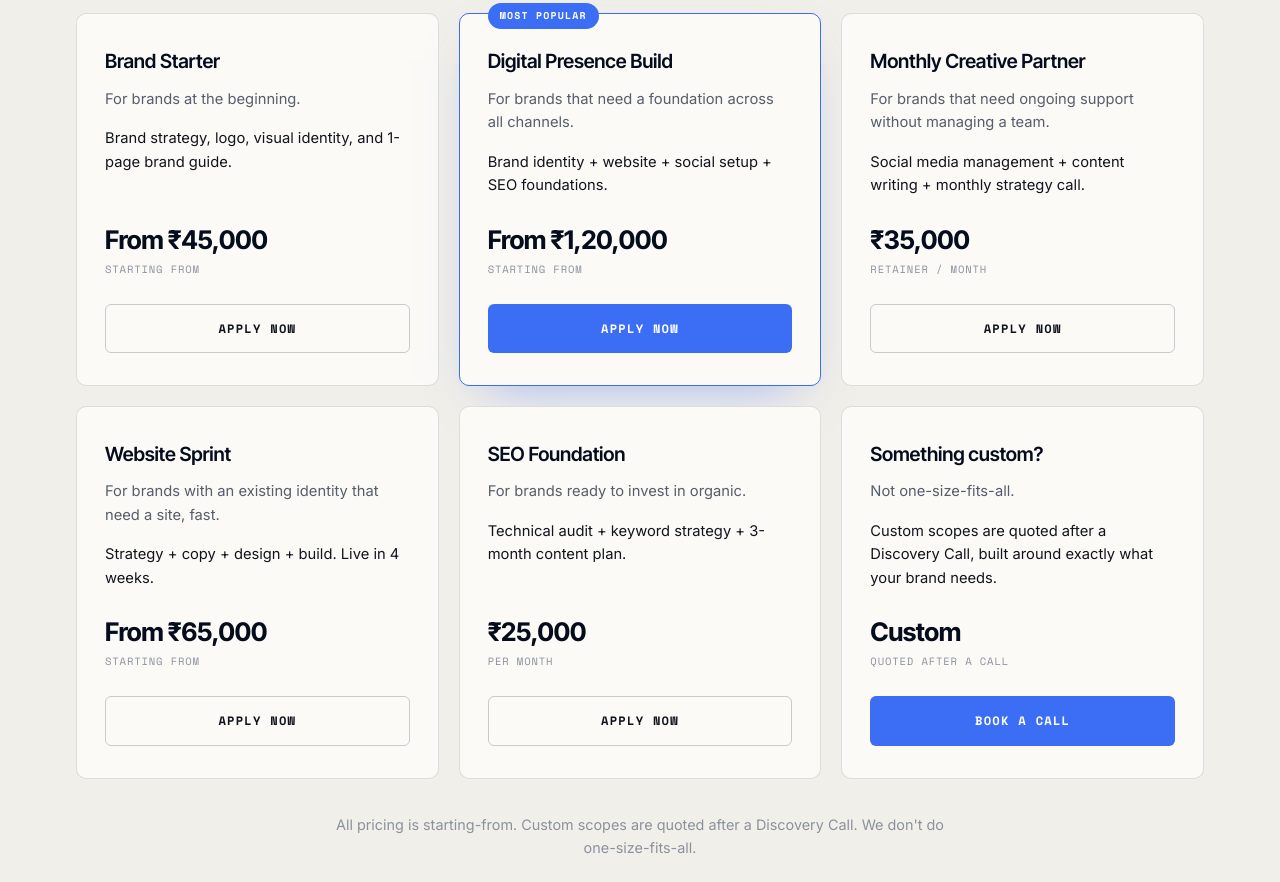
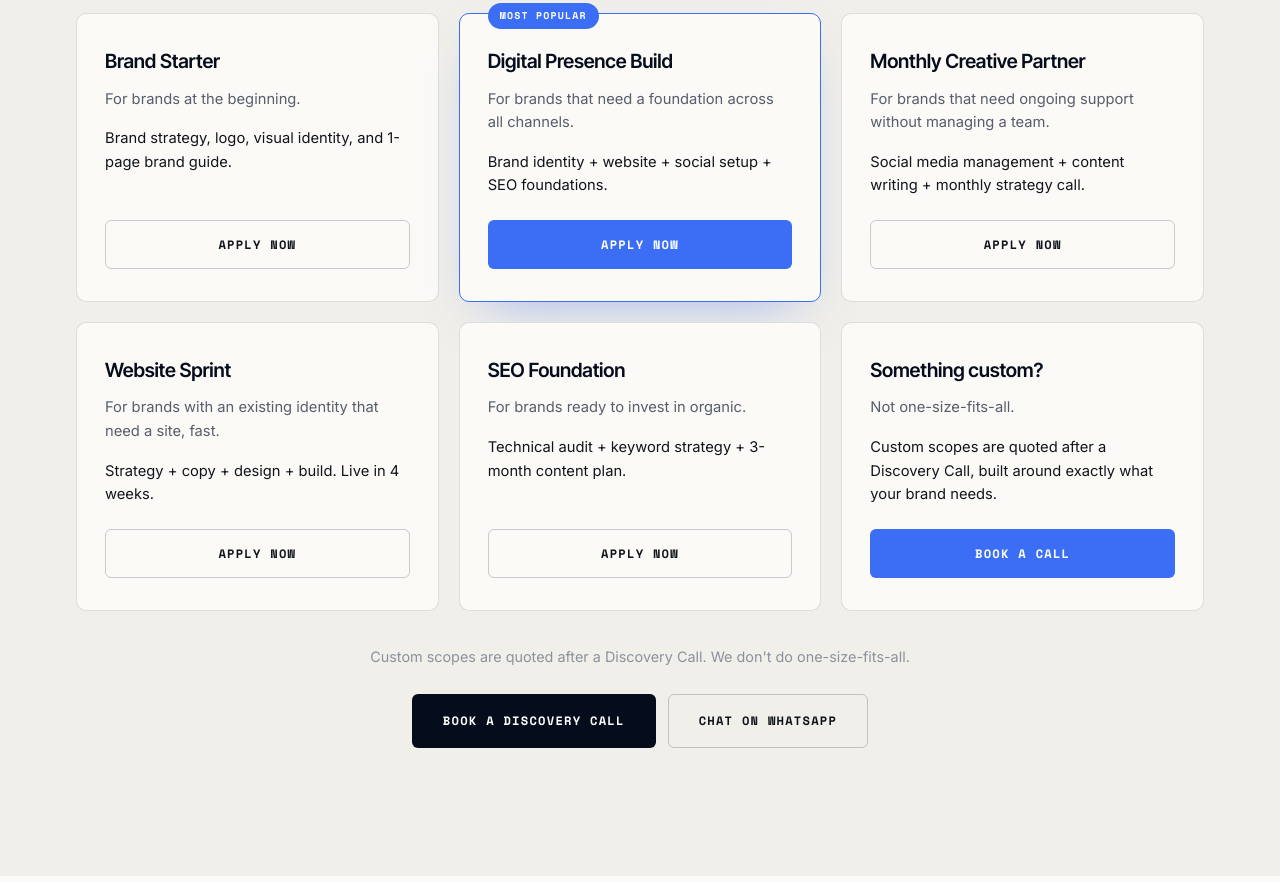
Before and after one commit to Farhan-363/blnk-studio-site, an Eleventy site: page src/services.html in a window 1280 px wide. Shown: the part 7762-8644 px from the top of the page. Built offline with nearby package versions, Linux system fonts and the light colour scheme; Eleventy itself is replaced by a stand-in of ours; files that its build step writes are made by us from their sources.

Commit message:
Content: Remove prices from package cards in services page

```diff
--- a/src/services.html
+++ b/src/services.html
@@ -373,7 +373,6 @@ permalink: /services.html
             <h3 class="pkg-card__name">Brand Starter</h3>
             <p class="pkg-card__desc">For brands at the beginning.</p>
             <p class="pkg-card__incl">Brand strategy, logo, visual identity, and 1-page brand guide.</p>
-            <p class="pkg-card__price">From &#8377;45,000<small>starting from</small></p>
             <a href="contact.html?package=Brand%20Starter" class="btn btn--outline">Apply Now</a>
           </article>
 
@@ -382,7 +381,6 @@ permalink: /services.html
             <h3 class="pkg-card__name">Digital Presence Build</h3>
             <p class="pkg-card__desc">For brands that need a foundation across all channels.</p>
             <p class="pkg-card__incl">Brand identity + website + social setup + SEO foundations.</p>
-            <p class="pkg-card__price">From &#8377;1,20,000<small>starting from</small></p>
             <a href="contact.html?package=Digital%20Presence%20Build" class="btn btn--primary">Apply Now</a>
           </article>
 
@@ -390,7 +388,6 @@ permalink: /services.html
             <h3 class="pkg-card__name">Monthly Creative Partner</h3>
             <p class="pkg-card__desc">For brands that need ongoing support without managing a team.</p>
             <p class="pkg-card__incl">Social media management + content writing + monthly strategy call.</p>
-            <p class="pkg-card__price">&#8377;35,000<small>retainer / month</small></p>
             <a href="contact.html?package=Monthly%20Creative%20Partner" class="btn btn--outline">Apply Now</a>
           </article>
 
@@ -398,7 +395,6 @@ permalink: /services.html
             <h3 class="pkg-card__name">Website Sprint</h3>
             <p class="pkg-card__desc">For brands with an existing identity that need a site, fast.</p>
             <p class="pkg-card__incl">Strategy + copy + design + build. Live in 4 weeks.</p>
-            <p class="pkg-card__price">From &#8377;65,000<small>starting from</small></p>
             <a href="contact.html?package=Website%20Sprint" class="btn btn--outline">Apply Now</a>
           </article>
 
@@ -406,7 +402,6 @@ permalink: /services.html
             <h3 class="pkg-card__name">SEO Foundation</h3>
             <p class="pkg-card__desc">For brands ready to invest in organic.</p>
             <p class="pkg-card__incl">Technical audit + keyword strategy + 3-month content plan.</p>
-            <p class="pkg-card__price">&#8377;25,000<small>per month</small></p>
             <a href="contact.html?package=SEO%20Foundation" class="btn btn--outline">Apply Now</a>
           </article>
 
@@ -414,12 +409,11 @@ permalink: /services.html
             <h3 class="pkg-card__name">Something custom?</h3>
             <p class="pkg-card__desc">Not one-size-fits-all.</p>
             <p class="pkg-card__incl">Custom scopes are quoted after a Discovery Call, built around exactly what your brand needs.</p>
-            <p class="pkg-card__price">Custom<small>quoted after a call</small></p>
             <a href="contact.html?package=Custom%20scope" class="btn btn--primary">Book a Call</a>
           </article>
         </div>
 
-        <p class="packages__note reveal">All pricing is starting-from. Custom scopes are quoted after a Discovery Call. We don't do one-size-fits-all.</p>
+        <p class="packages__note reveal">Custom scopes are quoted after a Discovery Call. We don't do one-size-fits-all.</p>
         <div class="packages__cta reveal">
           <a href="contact.html?package=Discovery%20Call" class="btn btn--dark btn--lg">Book a Discovery Call</a>
           <a href="https://wa.me/919380662078?text=Hi%20BLNK%2C%20I%27d%20like%20to%20discuss%20working%20together." target="_blank" rel="noopener" class="btn btn--outline btn--lg">Chat on WhatsApp</a>
```
